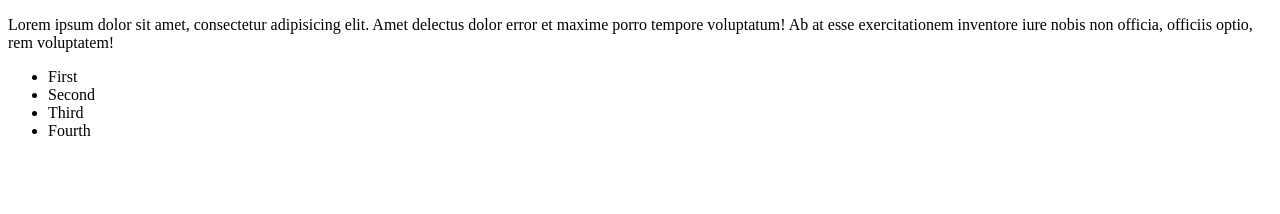
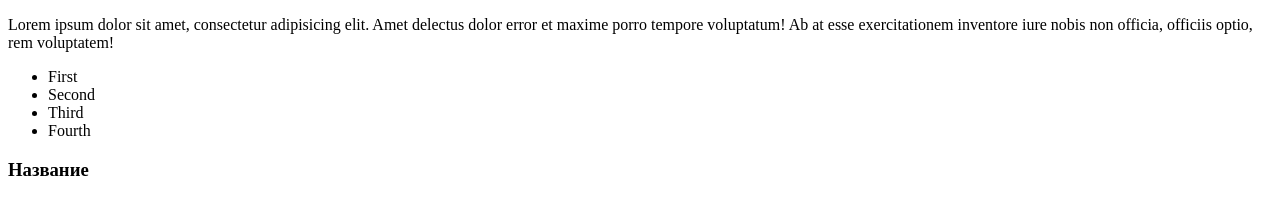
Before and after one commit to Imanbeq/12.02-test, a plain HTML site: page index.html in a window 1280 px wide. Drawn offline with Linux system fonts and the light colour scheme.

Commit message:
added: h3

```diff
--- a/index.html
+++ b/index.html
@@ -19,6 +19,8 @@
                 <li>Fourth</li>
             </ul>
         </footer>
+
+        <h3>Название</h3>
     </div>
 
 </body>
```
